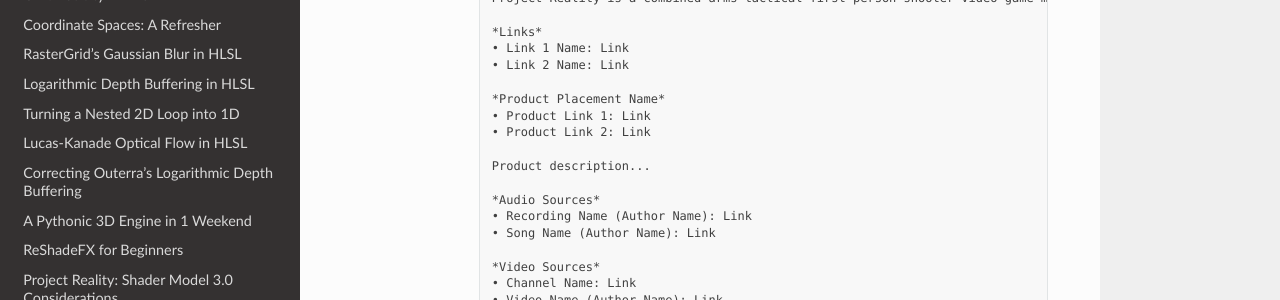
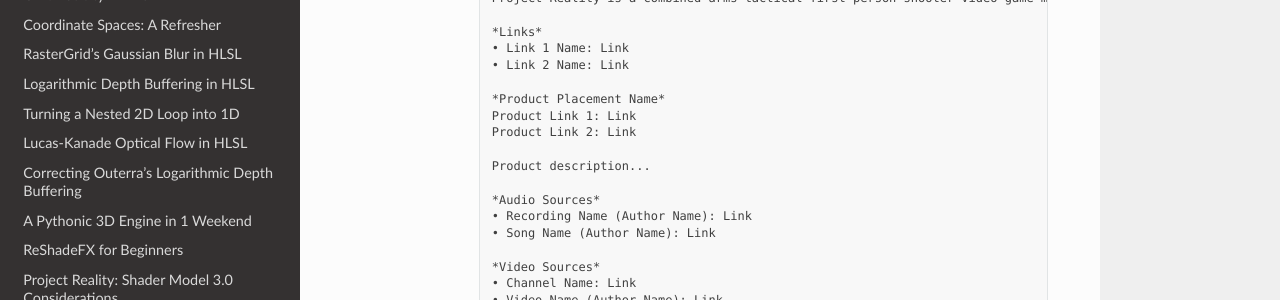
Before and after one commit to papadanku/papadanku.github.io, a Sphinx documentation site: the page built from docs/source/social/youtube.rst, in a window 1280 px wide and 1400 px high, scrolled down 1756 px. Shown: the part 487-787 px from the top of the window. Built offline with Sphinx 7.4.7 and the Read the Docs theme 2.0.0, drawn with Linux system fonts in a browser that asks for light colours; some of the changed text lies outside the part shown.

```diff
--- a/docs/source/social/youtube.rst
+++ b/docs/source/social/youtube.rst
@@ -69,8 +69,8 @@ Generic
       • Link 2 Name: Link
 
       *Product Placement Name*
-      • Product Link 1: Link
-      • Product Link 2: Link
+      Product Link 1: Link
+      Product Link 2: Link
 
       Product description...
 
@@ -122,8 +122,8 @@ Project Reality Devlogs
       • Link 2 Name: Link
 
       *Product Placement Name*
-      • Product Link 1: Link
-      • Product Link 2: Link
+      Product Link 1: Link
+      Product Link 2: Link
 
       Product description...
 
@@ -175,8 +175,8 @@ Project Reality Media
       • Link 2 Name: Link
 
       *Product Placement Name*
-      • Product Link 1: Link
-      • Product Link 2: Link
+      Product Link 1: Link
+      Product Link 2: Link
 
       Product description...
 
@@ -217,8 +217,8 @@ ReShade Devlogs
       • Link 2 Name: Link
 
       *Product Placement Name*
-      • Product Link 1: Link
-      • Product Link 2: Link
+      Product Link 1: Link
+      Product Link 2: Link
 
       Product description...
 
```
